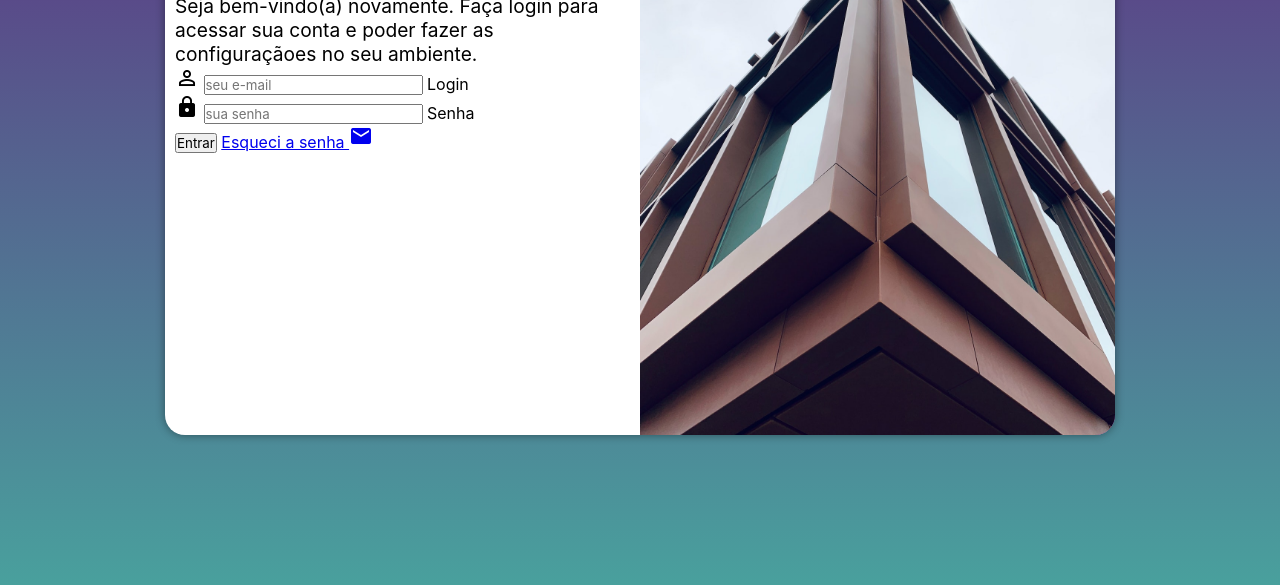
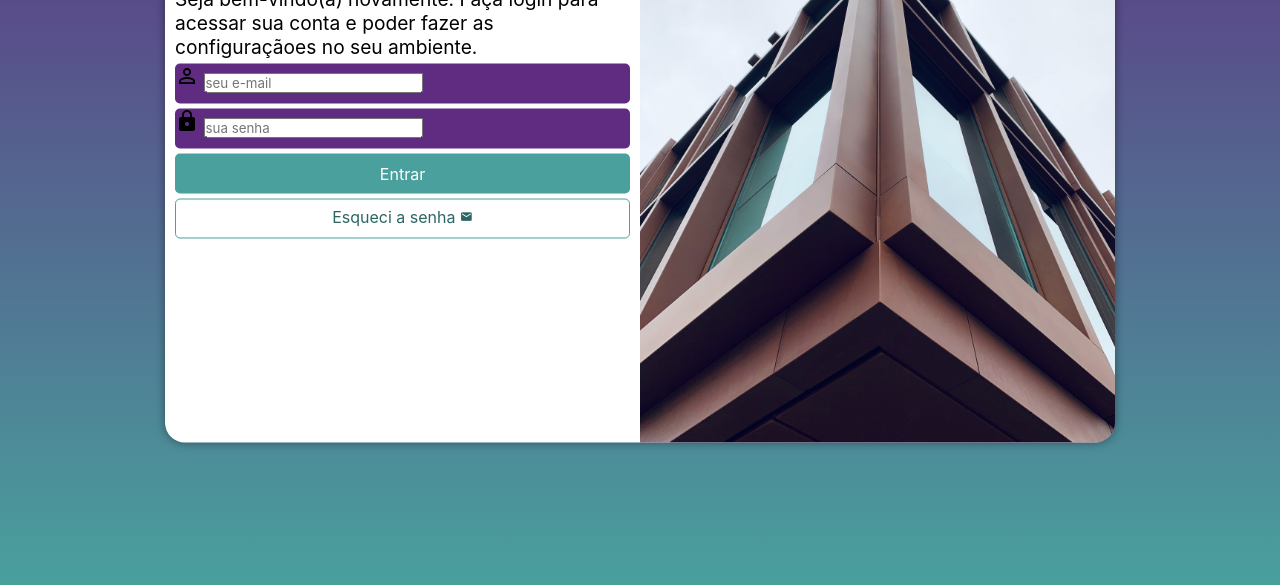
Before and after one commit to alvarojmac/projeto-login, a plain HTML site: page index.html in a window 1280 px wide. Shown: the part 215-800 px from the top of the page. Drawn offline with Linux system fonts and the light colour scheme.

Commit message:
Update index.html / style.css

```diff
--- a/estilos/style.css
+++ b/estilos/style.css
@@ -1,9 +1,10 @@
 @charset "UTF-8";
 
-/* Paleta de cores
-    Verde: #49a09d
-    Lilás: #5f2c82
-*/
+:root {
+    --verdePersonalizado: #49a09d;
+    --lilasPersonalizado: #5f2c82;
+}
+
 * {
     font-family: -apple-system, BlinkMacSystemFont, 'Segoe UI', Roboto, Oxygen, Ubuntu, Cantarell, 'Open Sans', 'Helvetica Neue', sans-serif;
     padding: 0;
@@ -12,7 +13,7 @@
 }
 
 body, html {
-    background-color: #5f2c82;
+    background-color: var(--lilasPersonalizado);
     height: 100vh;
     width: 100vw;
 }
@@ -32,7 +33,7 @@ section#login {
 
     background-color: white;
     width: 250px;
-    height: 500px;
+    height: 515px;
     border-radius: 20px;
     box-shadow: 0 0 10px rgba(0, 0, 0, 0.426);
 
@@ -61,3 +62,55 @@ div#formulario > h1 {
 div#formulario > p {
     font-size: 0.8em;
 }
+
+form > div.campo {
+    background-color: var(--lilasPersonalizado);
+    display: block;
+    width: 100%;
+    height: 40px;
+    border-radius: 5px;
+    margin: 5px 0;
+}
+
+div.campo > label {
+    display: none;
+}
+
+form > button {
+    display: block;
+    font-size: 1em;
+    width: 100%;
+    height: 40px;
+    background-color: var(--verdePersonalizado);
+    color: white;
+    border: none;
+    border-radius: 5px;
+    cursor: pointer;
+}
+
+form > button:hover {
+    background-color: #2c6564;
+}
+
+form > a.botao {
+    display: block;
+    text-align: center;
+    font-size: 1em;
+    width: 100%;
+    height: 40px;
+    padding-top: 7px;
+    margin-top: 5px;
+    background-color: white;
+    color: #2c6564;
+    border: 1px solid var(--verdePersonalizado);
+    border-radius: 5px;
+    text-decoration: none;
+}
+
+form > a.botao:hover {
+    background-color: #5dcac6;
+}
+
+form > a.botao > span {
+    font-size: 0.8em;
+}
--- a/index.html
+++ b/index.html
@@ -28,13 +28,13 @@
                         <input type="email" name="login" id="ilogin" placeholder="seu e-mail" autocomplete="email" required maxlength="30">
                         <label for="ilogin">Login</label>
                     </div>
-                    <div class="login">
+                    <div class="campo">
                         <span class="material-icons">lock</span>
                         <input type="password" name="senha" id="isenha" placeholder="sua senha" autocomplete="current-password" required minlength="8" maxlength="20">
                         <label for="isenha">Senha</label>
                     </div>
                     <button>Entrar</button>
-                    <a href="esqueci.html">
+                    <a href="esqueci.html" class="botao">
                         Esqueci a senha
                         <span class="material-icons">mail</span>
                     </a>
```
